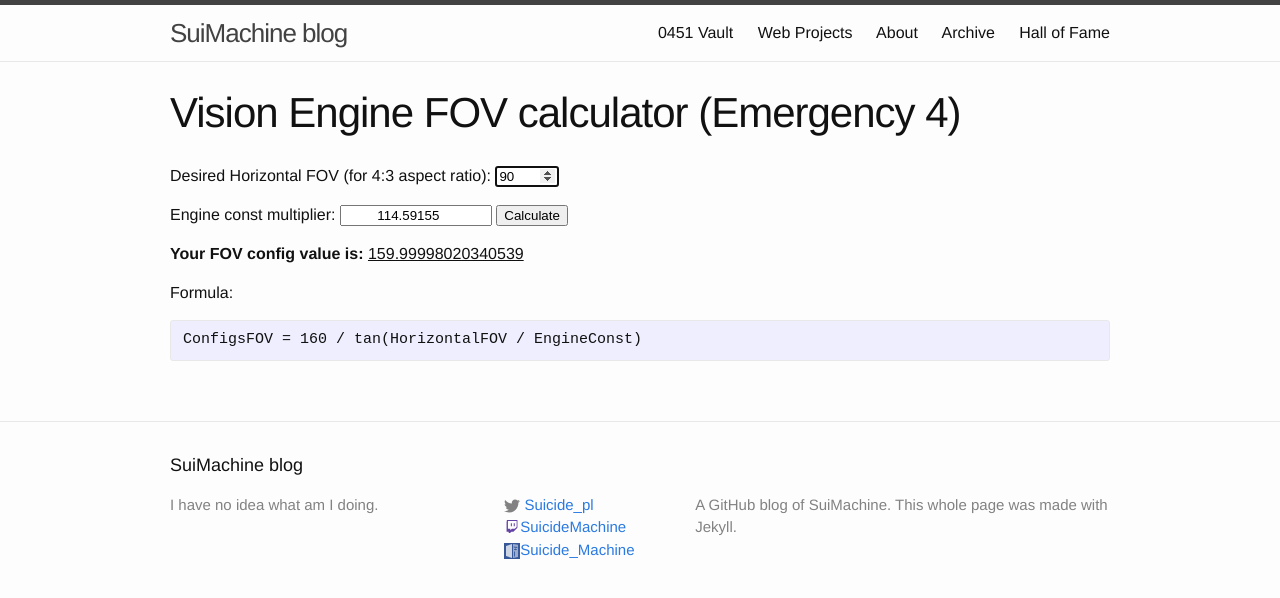
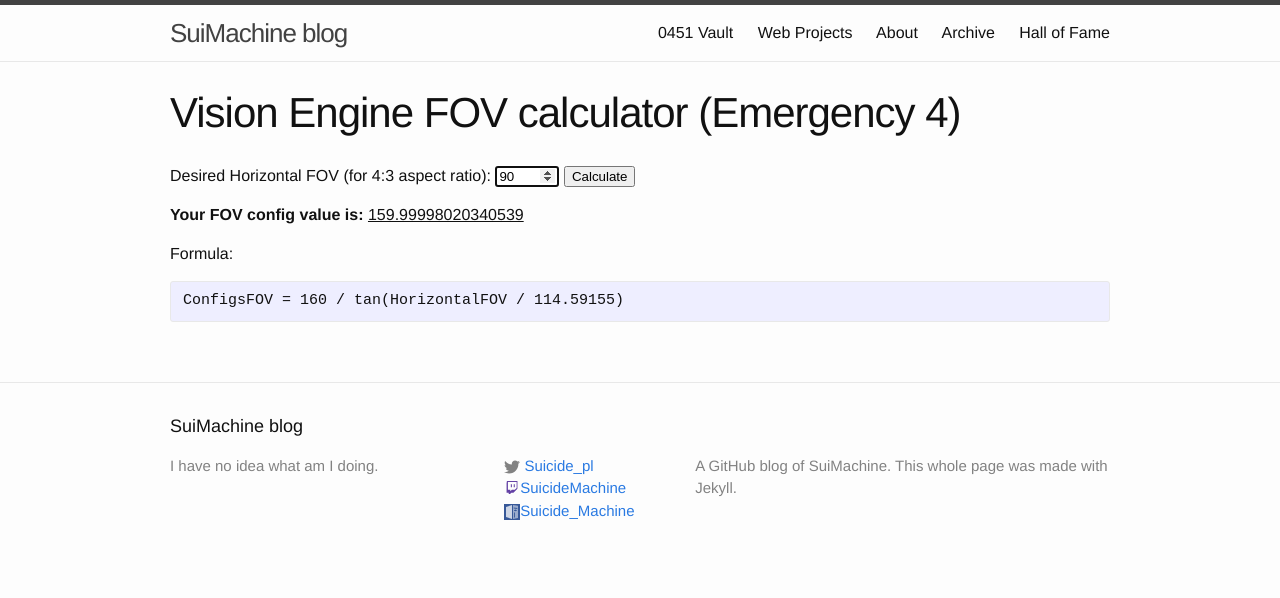
Before and after one commit to SuiMachine/SuiMachine.github.io, a Jekyll site: the page built from web_projects/vision_engine_games/emergency4.md, in a window 1280 px wide. Shown: the top 598 px of the page. Built offline with Jekyll 4.4.1, drawn with Linux system fonts in a browser that asks for light colours.

Commit message:
Removal of engine const

```diff
--- a/web_projects/vision_engine_games/emergency4.md
+++ b/web_projects/vision_engine_games/emergency4.md
@@ -6,16 +6,13 @@ permalink: /web_projects/vision_fov_calculator/emergency4
 ---
 
 
-Desired Horizontal FOV (for 4:3 aspect ratio): <input type="number" id="desiredFOV" min="10" max="351" value="90" autofocus />
-
-Engine const multiplier: <input type="number" id="engineMultiplier" value="114.59155" style="width: 144px; text-align:center;" /> <button onclick="calculateFOV()">Calculate</button>
+Desired Horizontal FOV (for 4:3 aspect ratio): <input type="number" id="desiredFOV" min="10" max="351" value="90" autofocus /> <button onclick="calculateFOV()">Calculate</button>
 
 <p id="results"></p>
 <script>
 function calculateFOV() {
 	var f_desiredFOV = parseFloat(document.getElementById("desiredFOV").value);
-	var f_engineConst = parseFloat(document.getElementById("engineMultiplier").value);
-	var f_Result = 160 / Math.tan(f_desiredFOV/ f_engineConst);
+	var f_Result = 160 / Math.tan(f_desiredFOV/ 114.59155);
     document.getElementById("results").innerHTML = "<b>Your FOV config value is:</b> <u>" + f_Result + "</u>";
 }
 
@@ -35,12 +32,6 @@ function getValuesFromLocationHash() {
 		   var helper = splt[i].split("=");
 		   document.getElementById("desiredFOV").value = helper[1];
 	   }
-
-	   if(splt[i].startsWith("EngineConst"))
-	   {
-		   var helper = splt[i].split("=");
-		   document.getElementById("engineMultiplier").value = helper[1];
-	   }
 	}
 }
 
@@ -49,4 +40,4 @@ calculateFOV();
 </script>
 
 Formula:
-<pre>ConfigsFOV = 160 / tan(HorizontalFOV / EngineConst)</pre>
+<pre>ConfigsFOV = 160 / tan(HorizontalFOV / 114.59155)</pre>
```
